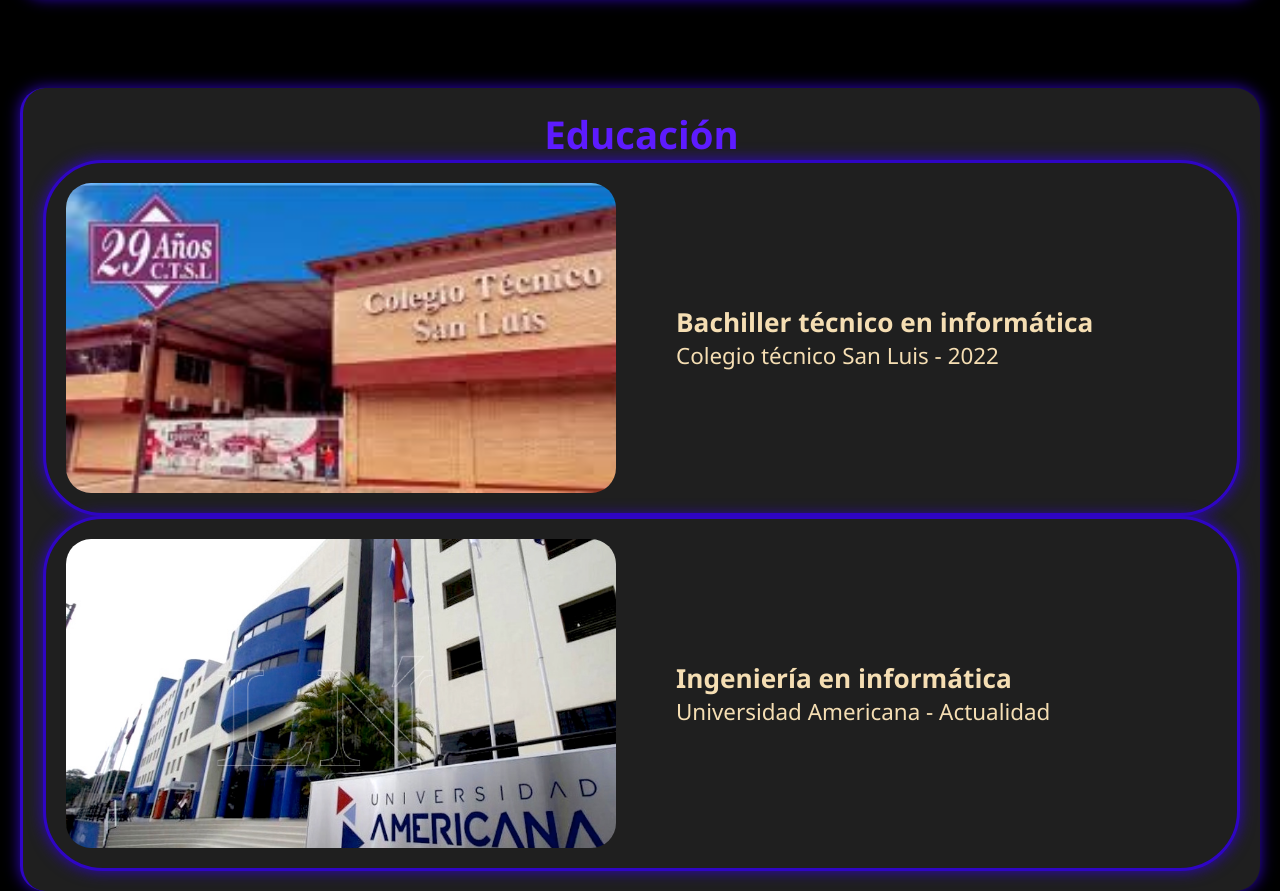
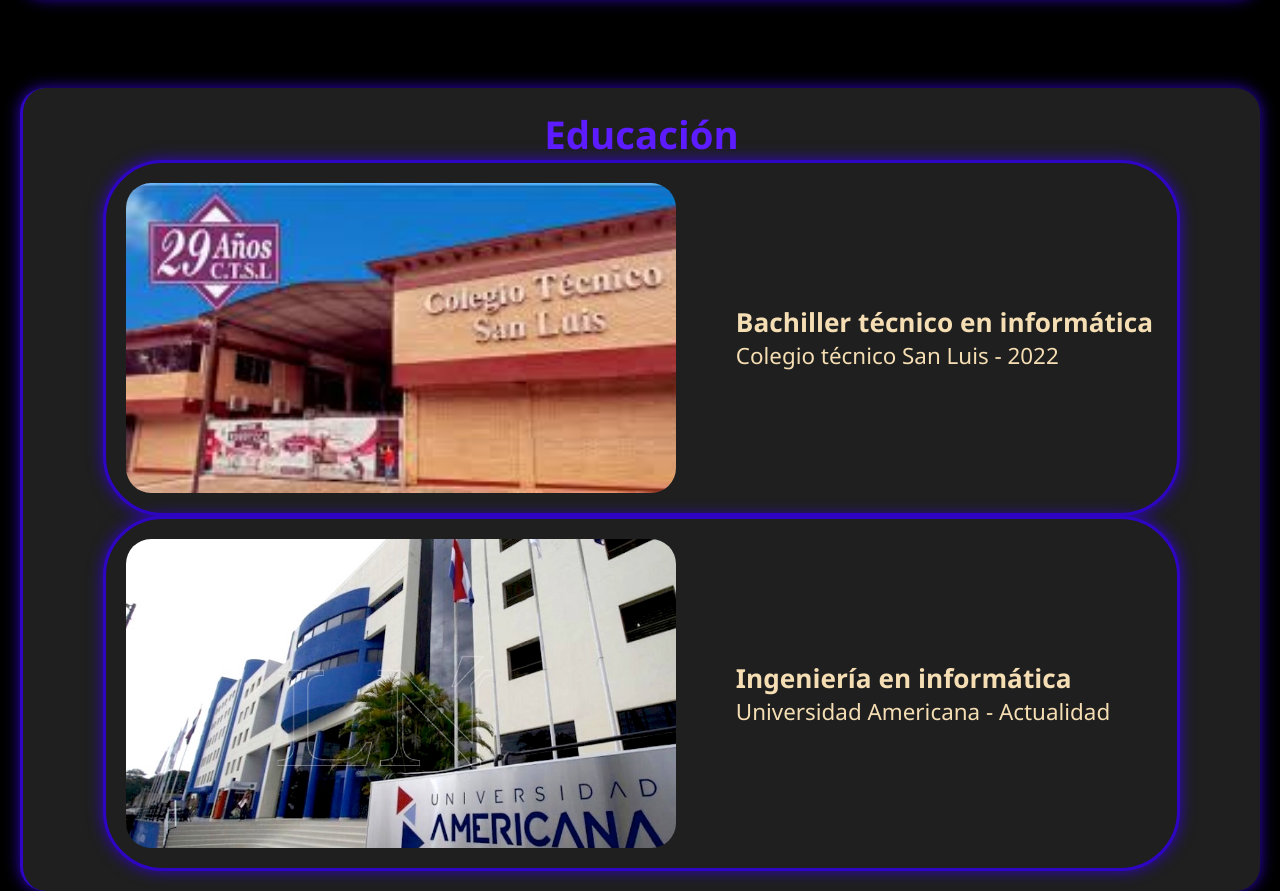
Before and after one commit to Zaracho16/Portafolio, a plain HTML site: page index.html in a window 1280 px wide. Shown: the part 2136-3027 px from the top of the page. Drawn offline with Linux system fonts and the light colour scheme; a web font is replaced by a local one.

Commit message:
cambios minimos

```diff
--- a/style.css
+++ b/style.css
@@ -386,11 +386,16 @@
     background-color: #1f1f1f;
     padding: 20px;
     border-radius: 25px;
+    display: flex;
+    flex-direction: column;
+    justify-content: center;
+    align-items: center;
 }
 
 .contenedor-img-text-direccion {
   display: flex;
   flex-direction: column;
+  width: 90%;
 }
 
 .contenedor-img-text {
```
